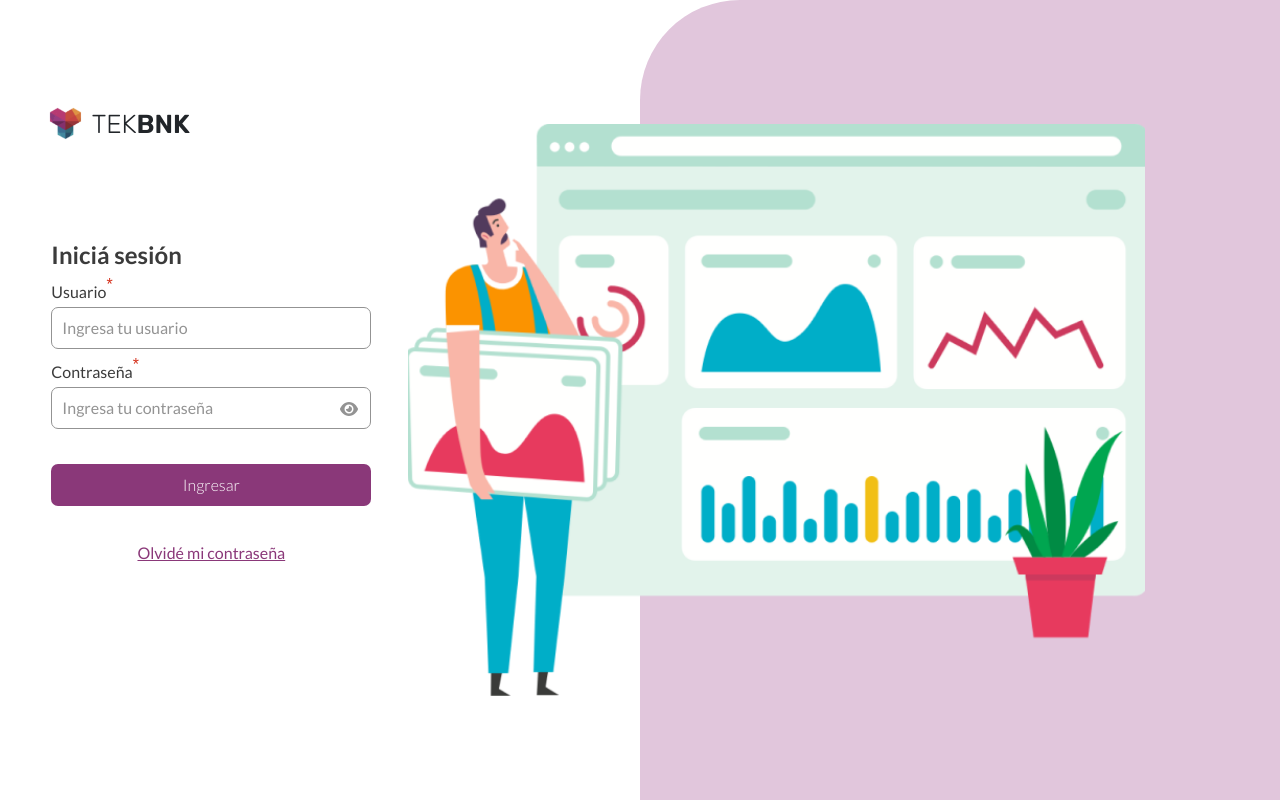
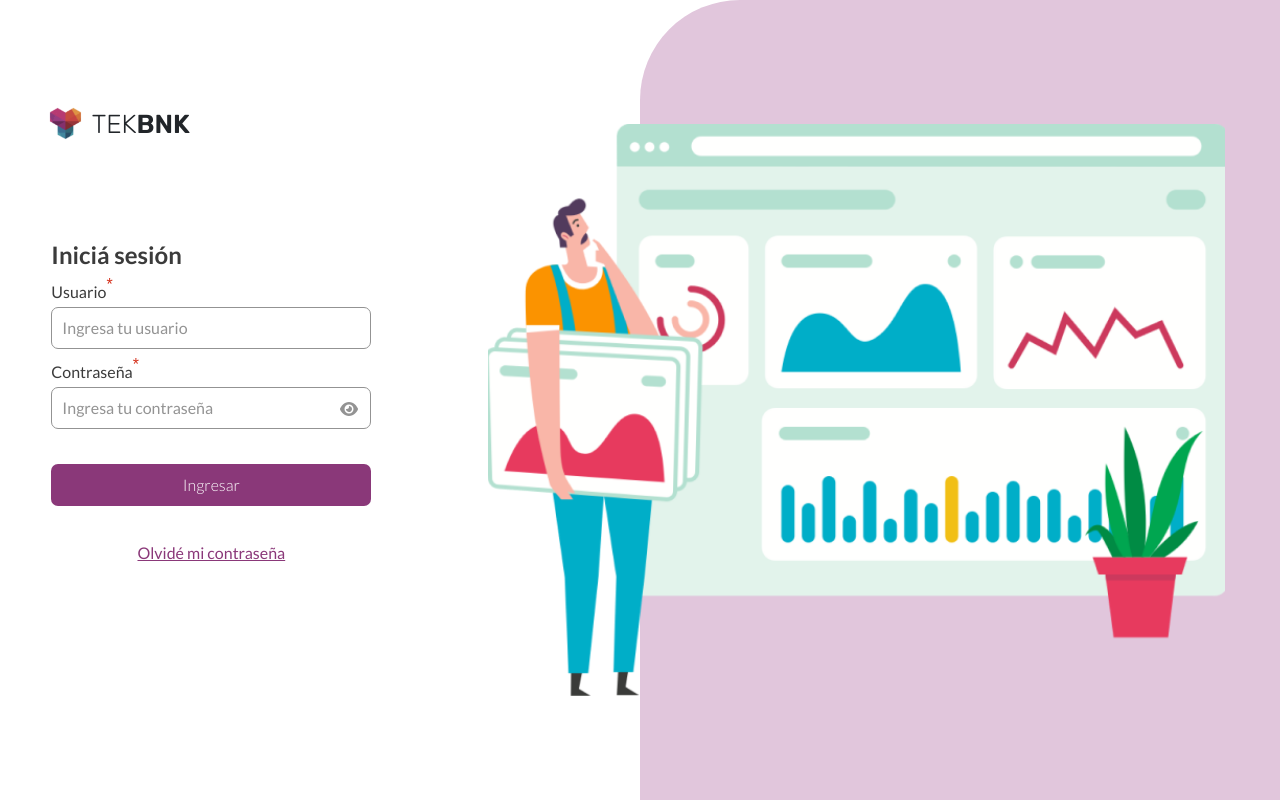
Before and after one commit to francocalluso/tekBNK-test, a React (Create React App) app: page / in a window 1280 px wide. Built offline with nearby package versions, Linux system fonts and the light colour scheme.

Commit message:
ultimos ajustes

```diff
--- a/src/formHeader.css
+++ b/src/formHeader.css
@@ -38,7 +38,7 @@
   }
   .imgGraf {
     position: relative;
-    transform: translate(-30px, 20px);
+    transform: translate(50px, 20px);
     z-index: 1;
     flex: 1 1 auto;
   }
```
